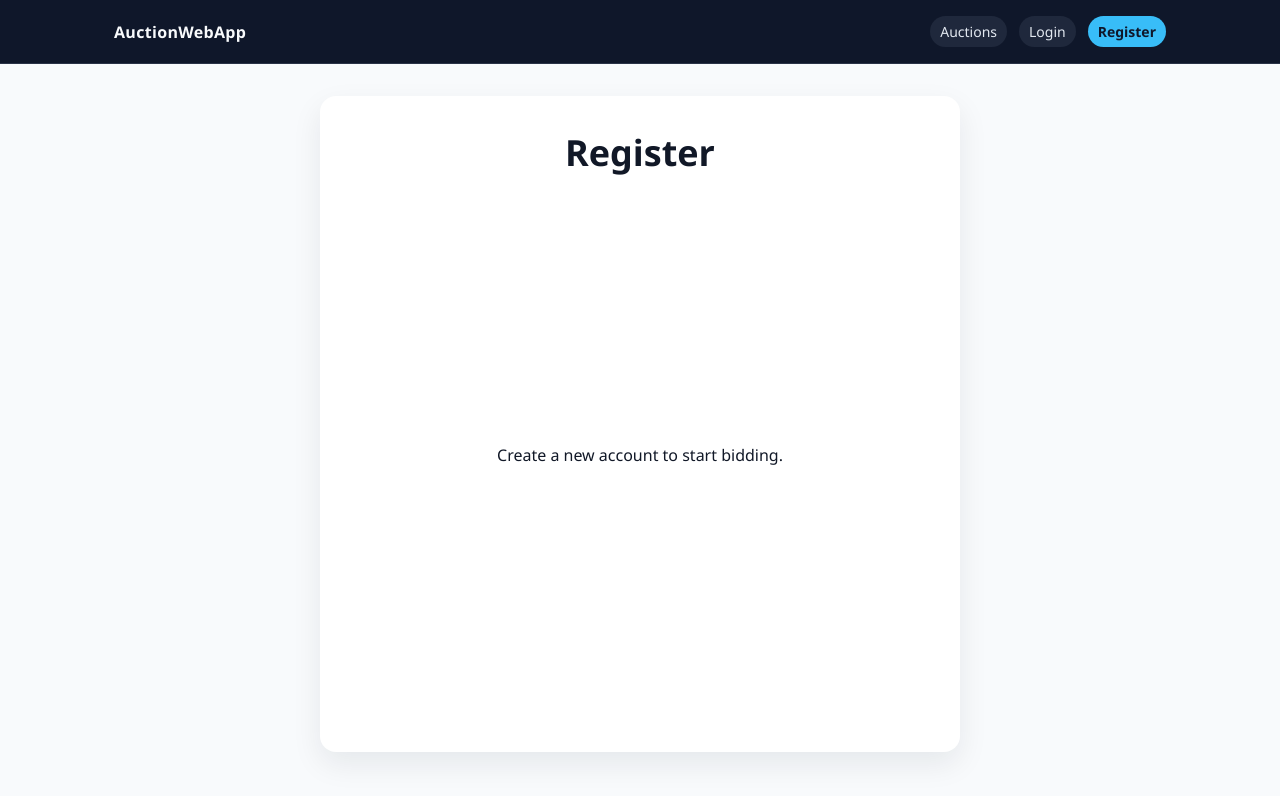
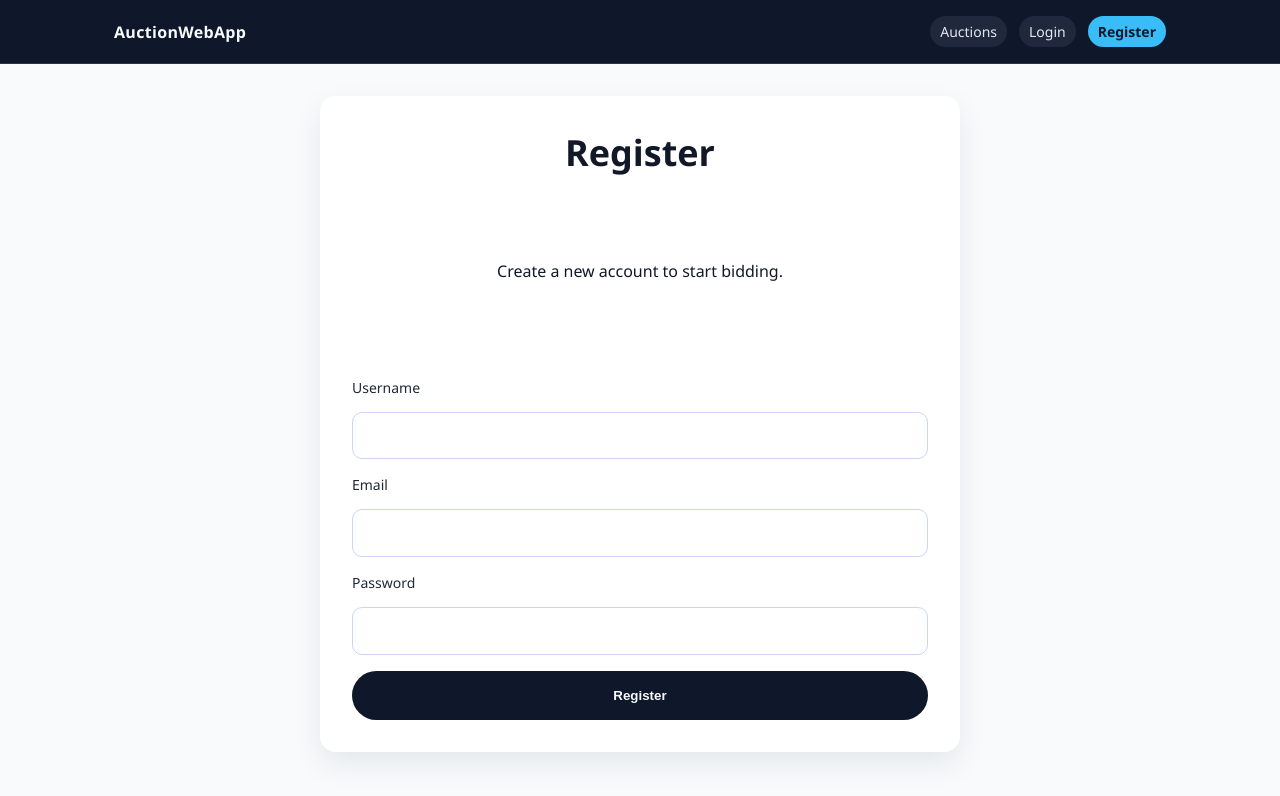
Before and after one commit to Holgerinho/AuctionWebApp, a React (Vite) app in the folder AuctionFrontend/: page /register in a window 1280 px wide. Shown: the top 796 px of the page. Built offline with nearby package versions, Linux system fonts and the light colour scheme.

Commit message:
Add authentication API and implement login/register functionality with forms

```diff
--- a/AuctionFrontend/src/App.css
+++ b/AuctionFrontend/src/App.css
@@ -84,6 +84,49 @@
   gap: 12px;
 }
 
+.form {
+  display: grid;
+  gap: 16px;
+  text-align: left;
+  margin-top: 12px;
+}
+
+.form-field {
+  display: grid;
+  gap: 8px;
+  font-size: 14px;
+  color: #1f2937;
+}
+
+.form-field input {
+  border-radius: 10px;
+  border: 1px solid #cbd5f5;
+  padding: 10px 12px;
+  font-size: 14px;
+  font-family: inherit;
+}
+
+.form-error {
+  margin: 0;
+  color: #b91c1c;
+  font-size: 14px;
+}
+
+.form-button {
+  border: none;
+  border-radius: 999px;
+  padding: 10px 16px;
+  background: #0f172a;
+  color: #f8fafc;
+  font-weight: 600;
+  cursor: pointer;
+}
+
+.form-button:disabled {
+  opacity: 0.6;
+  cursor: not-allowed;
+}
+
 .app-header {
   max-width: 640px;
   text-align: center;
--- a/AuctionFrontend/src/api/authApi.ts
+++ b/AuctionFrontend/src/api/authApi.ts
@@ -0,0 +1,58 @@
+const API_BASE_URL = import.meta.env.VITE_API_BASE_URL as string
+if (!API_BASE_URL) {
+	throw new Error('VITE_API_BASE_URL is not configured.')
+}
+
+type RegisterRequest = {
+	userName: string
+	email: string
+	password: string
+}
+
+type LoginRequest = {
+	userNameOrEmail: string
+	password: string
+}
+
+type AuthResponse = {
+	token: string
+}
+
+
+async function request<TResponse>(
+	path: string,
+	options: RequestInit,
+): Promise<TResponse> {
+	const response = await fetch(`${API_BASE_URL}${path}`, options)
+
+	if (!response.ok) {
+		const text = await response.text()
+		const message = text || 'Request failed.'
+		throw new Error(message)
+	}
+
+	return response.json() as Promise<TResponse>
+}
+
+async function register(payload: RegisterRequest): Promise<AuthResponse> {
+	return request<AuthResponse>('/api/auth/register', {
+		method: 'POST',
+		headers: {
+			'Content-Type': 'application/json',
+		},
+		body: JSON.stringify(payload),
+	})
+}
+
+async function login(payload: LoginRequest): Promise<AuthResponse> {
+	return request<AuthResponse>('/api/auth/login', {
+		method: 'POST',
+		headers: {
+			'Content-Type': 'application/json',
+		},
+		body: JSON.stringify(payload),
+	})
+}
+
+export type { LoginRequest, RegisterRequest }
+export { login, register }
--- a/AuctionFrontend/src/pages/LoginPage.tsx
+++ b/AuctionFrontend/src/pages/LoginPage.tsx
@@ -1,8 +1,60 @@
+import { useState } from 'react'
+import { useNavigate } from 'react-router-dom'
+import { login as loginRequest } from '../api/authApi'
+import { useAuth } from '../context/AuthContext'
+
 function LoginPage() {
+	const navigate = useNavigate()
+	const { login } = useAuth()
+	const [userNameOrEmail, setUserNameOrEmail] = useState('')
+	const [password, setPassword] = useState('')
+	const [isSubmitting, setIsSubmitting] = useState(false)
+	const [error, setError] = useState('')
+
+	const handleSubmit = async (event: React.FormEvent<HTMLFormElement>) => {
+		event.preventDefault()
+		setError('')
+		setIsSubmitting(true)
+
+		try {
+			const response = await loginRequest({ userNameOrEmail, password })
+			login(response.token)
+			navigate('/auctions')
+		} catch (err) {
+			setError(err instanceof Error ? err.message : 'Login failed.')
+		} finally {
+			setIsSubmitting(false)
+		}
+	}
+
 	return (
 		<section className="app-section">
 			<h1>Login</h1>
 			<p>Sign in to manage auctions and bids.</p>
+			<form className="form" onSubmit={handleSubmit}>
+				<label className="form-field">
+					<span>Username or email</span>
+					<input
+						type="text"
+						required
+						value={userNameOrEmail}
+						onChange={(event) => setUserNameOrEmail(event.target.value)}
+					/>
+				</label>
+				<label className="form-field">
+					<span>Password</span>
+					<input
+						type="password"
+						required
+						value={password}
+						onChange={(event) => setPassword(event.target.value)}
+					/>
+				</label>
+				{error ? <p className="form-error">{error}</p> : null}
+				<button className="form-button" type="submit" disabled={isSubmitting}>
+					{isSubmitting ? 'Signing in...' : 'Login'}
+				</button>
+			</form>
 		</section>
 	)
 }
--- a/AuctionFrontend/src/pages/RegisterPage.tsx
+++ b/AuctionFrontend/src/pages/RegisterPage.tsx
@@ -1,8 +1,70 @@
+import { useState } from 'react'
+import { useNavigate } from 'react-router-dom'
+import { register as registerRequest } from '../api/authApi'
+import { useAuth } from '../context/AuthContext'
+
 function RegisterPage() {
+	const navigate = useNavigate()
+	const { login } = useAuth()
+	const [userName, setUserName] = useState('')
+	const [email, setEmail] = useState('')
+	const [password, setPassword] = useState('')
+	const [isSubmitting, setIsSubmitting] = useState(false)
+	const [error, setError] = useState('')
+
+	const handleSubmit = async (event: React.FormEvent<HTMLFormElement>) => {
+		event.preventDefault()
+		setError('')
+		setIsSubmitting(true)
+
+		try {
+			const response = await registerRequest({ userName, email, password })
+			login(response.token)
+			navigate('/auctions')
+		} catch (err) {
+			setError(err instanceof Error ? err.message : 'Registration failed.')
+		} finally {
+			setIsSubmitting(false)
+		}
+	}
+
 	return (
 		<section className="app-section">
 			<h1>Register</h1>
 			<p>Create a new account to start bidding.</p>
+			<form className="form" onSubmit={handleSubmit}>
+				<label className="form-field">
+					<span>Username</span>
+					<input
+						type="text"
+						required
+						value={userName}
+						onChange={(event) => setUserName(event.target.value)}
+					/>
+				</label>
+				<label className="form-field">
+					<span>Email</span>
+					<input
+						type="email"
+						required
+						value={email}
+						onChange={(event) => setEmail(event.target.value)}
+					/>
+				</label>
+				<label className="form-field">
+					<span>Password</span>
+					<input
+						type="password"
+						required
+						value={password}
+						onChange={(event) => setPassword(event.target.value)}
+					/>
+				</label>
+				{error ? <p className="form-error">{error}</p> : null}
+				<button className="form-button" type="submit" disabled={isSubmitting}>
+					{isSubmitting ? 'Creating account...' : 'Register'}
+				</button>
+			</form>
 		</section>
 	)
 }
```
